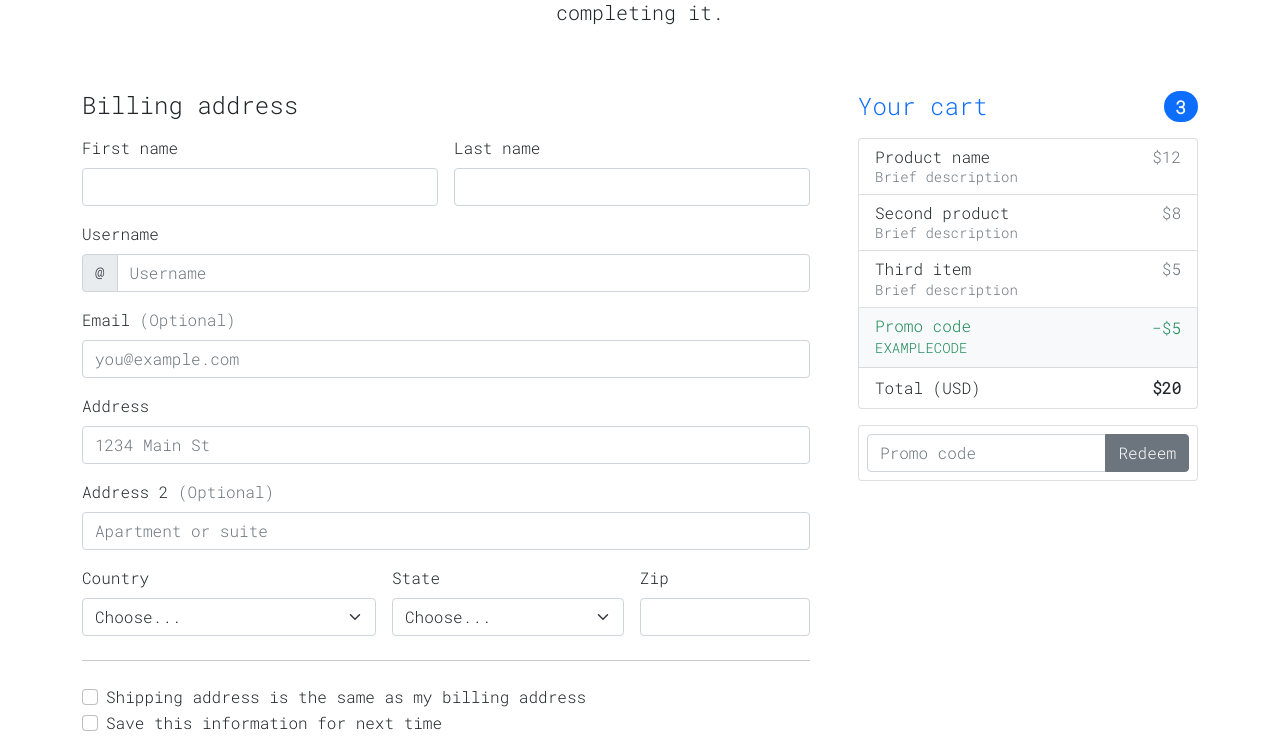
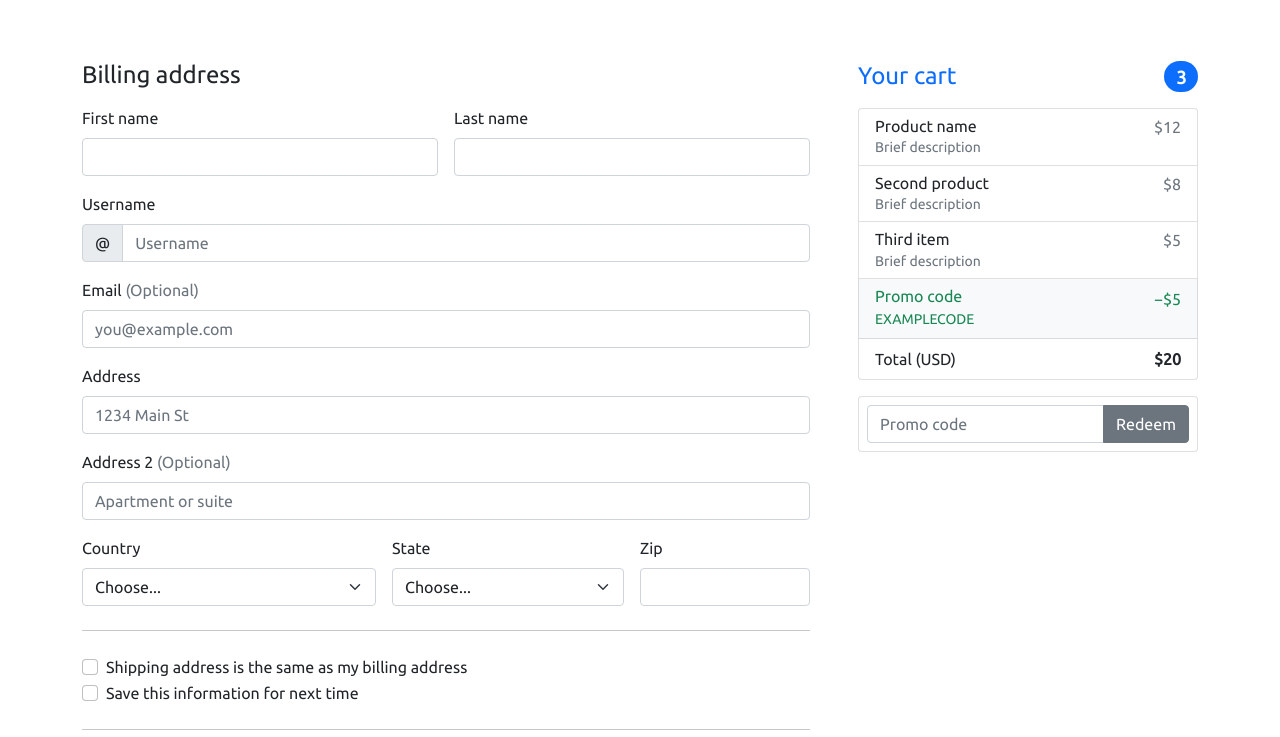
Before and after one commit to MedSharl-VC/chainsaw-helper, a plain HTML site: page index.html in a window 1280 px wide. Shown: the part 310-1047 px from the top of the page. Drawn offline with nearby package versions, Linux system fonts and the light colour scheme; a script that the page names is missing.

Commit message:
fix(main.js): empty fix(style.css): change font

```diff
--- a/scripts/main.js
+++ /dev/null
@@ -1 +0,0 @@
-console.log(200);
--- a/stylesheets/style.css
+++ b/stylesheets/style.css
@@ -1,5 +1,5 @@
-@import url('https://fonts.googleapis.com/css2?family=Roboto+Mono:wght@300&display=swap');
+@import url('https://fonts.googleapis.com/css2?family=Roboto+Mono:wght@300&family=Ubuntu&display=swap');
 
 body {
-  font-family: 'Roboto Mono', monospace;
+  font-family: 'Ubuntu', sans-serif;
 }
```
